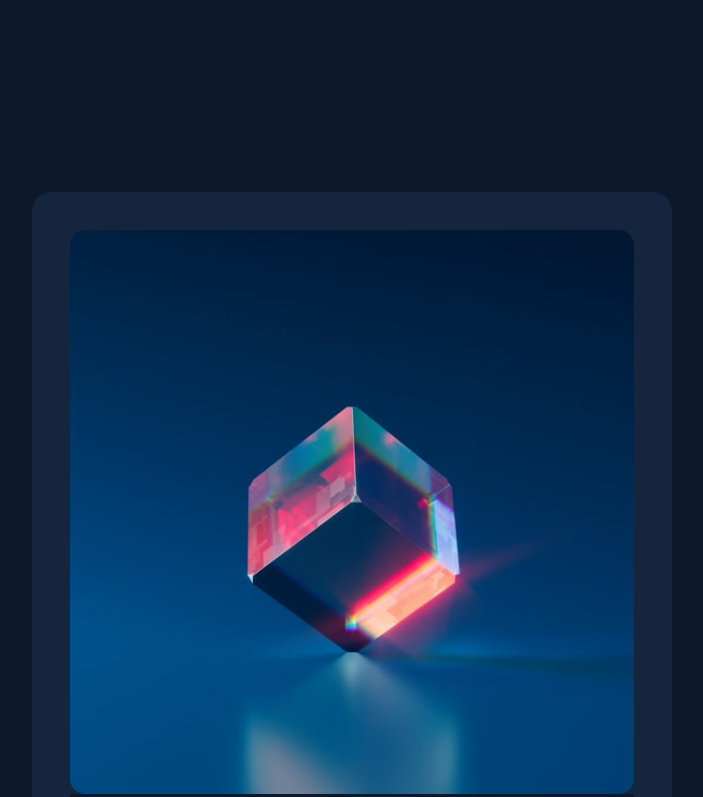
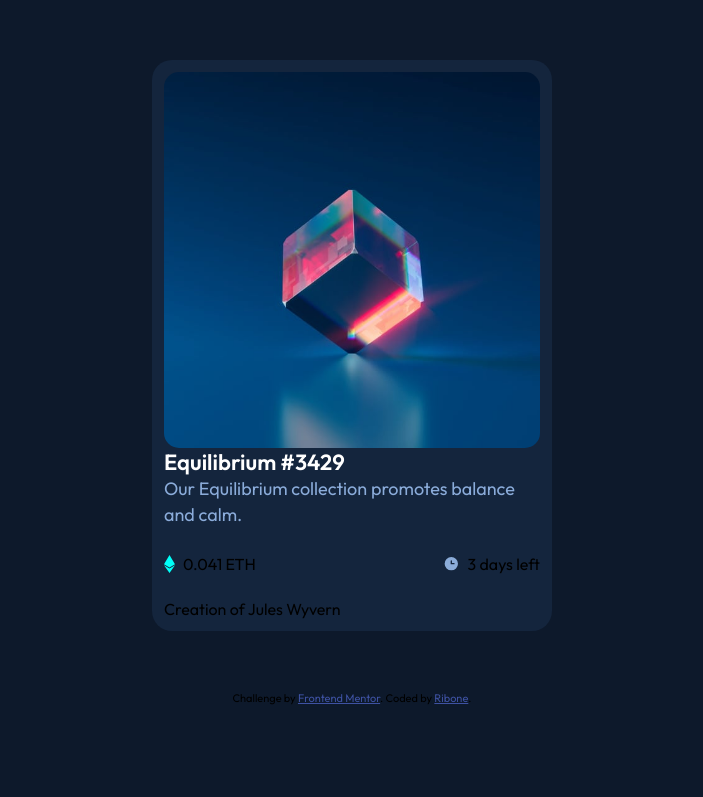
Before and after one commit to riboney-fmc/NFT-Preview-Cards, an Angular app: page / in a window 1280 px wide. Shown: the top 797 px of the page, without its empty margins (288-991 px from the left). Built offline with nearby package versions, Linux system fonts and the light colour scheme.

Commit message:
Save changes

```diff
--- a/src/app/app.component.css
+++ b/src/app/app.component.css
@@ -1,6 +1,5 @@
 .card-background {
     background-color: var(--very-dark-blue-card);
-    width: 50%;
     margin: 15% auto;
     padding: 3%;
     border-radius: 20px;
@@ -9,8 +8,10 @@
     justify-content: center;
 }
 
-.card-image-container {
-    background: inherit;
+/* Explictly setting background:inherit to apply card-background color to nested divs */
+/* Not sure how else to do this */
+.card-background * {
+    background-color: inherit;
 }
 
 .card-image-container img{
@@ -19,3 +20,47 @@
     height: auto;
     border-radius: 15px;
 }
+
+/* Figma font-size: 22px */
+.card-heading {
+    color: white;
+    font-weight:600;
+    font-size: 1.375rem;
+}
+
+/* Figma font-size: 18px */
+/* Figma line-height: 26px */
+.card-desc {
+    color: var(--soft-blue);
+    font-weight: 400;
+    /* Default font size is 16px so we multipy by 1.125 to get 18px */
+    font-size: 1.125rem;
+    line-height: 1.625rem;
+}
+
+/* Figma font-size: 16px */
+.card-info {
+    display: flex;
+    justify-content: space-between;
+    margin-top: 1.6rem;
+    margin-bottom: 1.6rem;
+    font-size: 1rem;
+}
+
+/* Figma gap between icon & price: 6.5px */
+.card-info-price {
+    display:flex;
+    align-items: center;
+    width: 50%;
+    gap: 0.5rem;
+    justify-content: left;
+}
+
+/* Figma gap between clock & time: 7.7px */
+.card-info-time {
+    display:flex;
+    width: 50%;
+    gap: 0.5rem;
+    align-items: center;
+    justify-content: right;
+}
--- a/src/app/app.component.html
+++ b/src/app/app.component.html
@@ -15,8 +15,14 @@
     </div>
 
     <div class="card-info">
-      0.041 ETH
-      3 days left
+      <div class="card-info-price">
+        <img src="./assets/images/icon-ethereum.svg" alt="icon-ethereum">
+        <span>0.041 ETH</span>
+      </div>
+      <div class="card-info-time">
+        <img src="./assets/images/icon-clock.svg" alt="icon-clock">
+        <span>3 days left</span>
+      </div>
     </div>
   </div>
 
--- a/src/styles.css
+++ b/src/styles.css
@@ -14,10 +14,14 @@
     background: var(--very-dark-blue-main);
 }
 
+html {
+    min-height: 100vh;
+}
+
 body {
-    margin: 0px;
+    width: 50vh;
+    margin: auto;
     padding: 0px;
     font-family: 'Outfit', sans-serif;
-    font-size: 1.125rem;
-    height: 100vh;
+    font-size: 1rem;
 }
```
